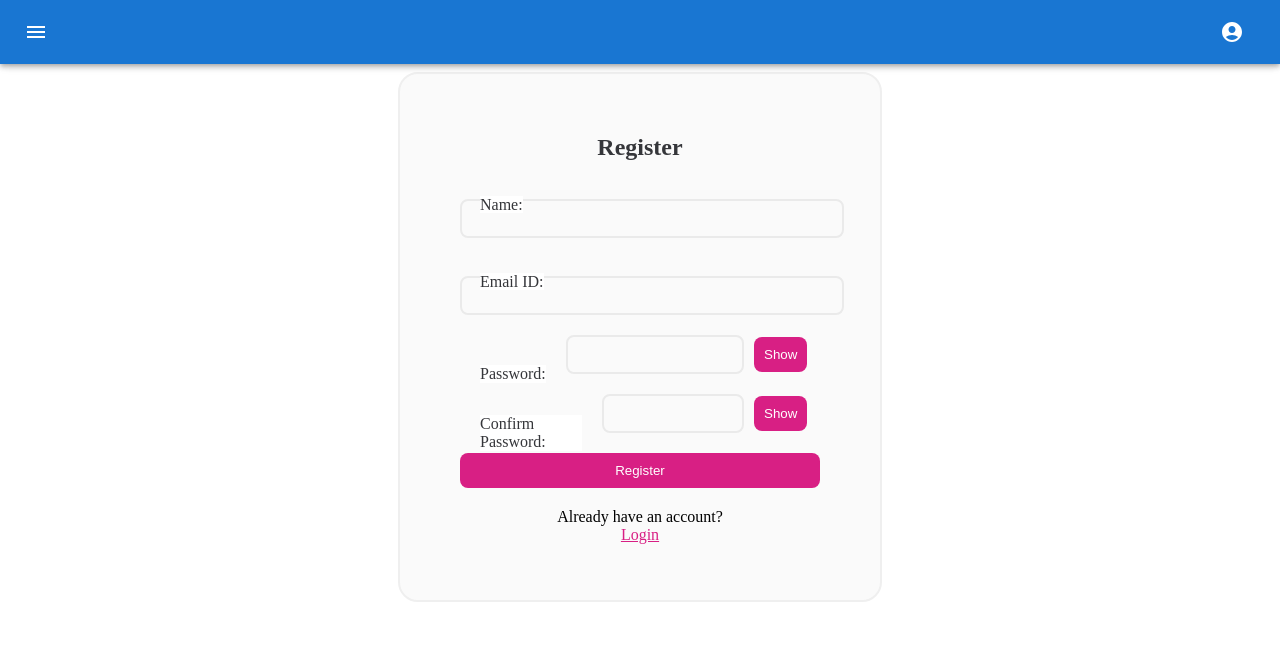
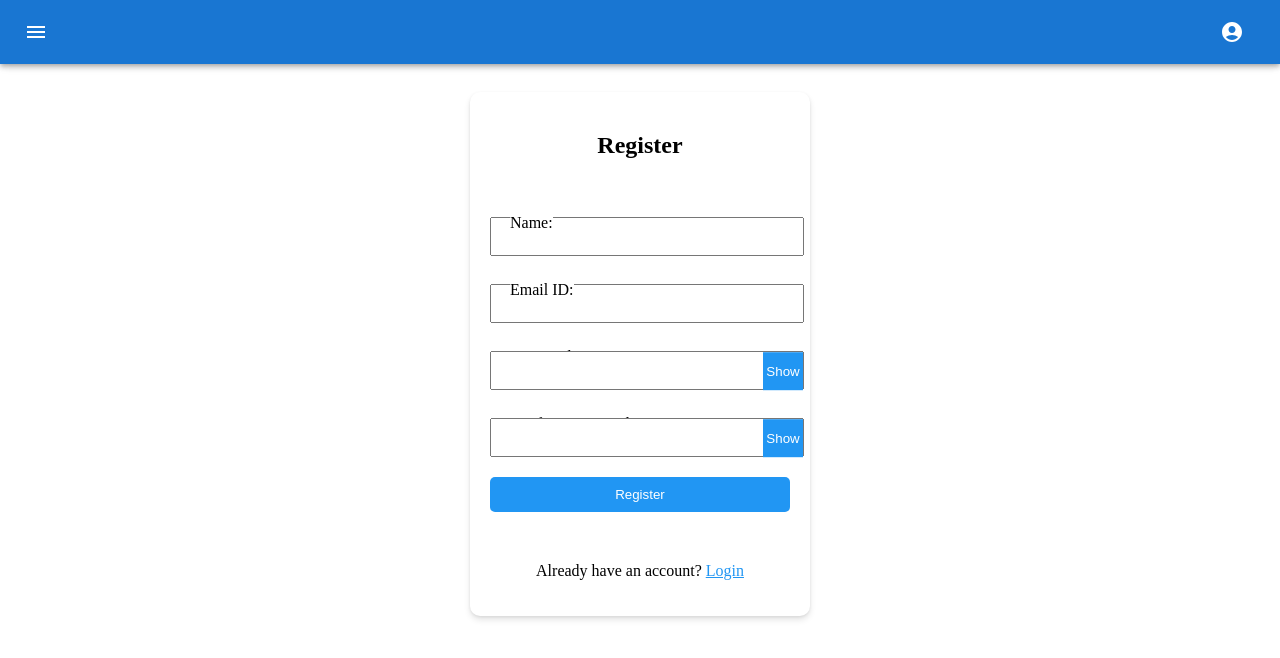
Before and after one commit to Vaishali054/VTPFrontend, a React (Create React App) app: page /register in a window 1280 px wide. Shown: the top 658 px of the page. Built offline with nearby package versions, Linux system fonts and the light colour scheme.

Commit message:
made changes in login, register, history pages

```diff
--- a/src/views/History/history.jsx
+++ b/src/views/History/history.jsx
@@ -1,5 +1,6 @@
 import React, { useState, useEffect } from 'react';
 import { fetchTransactions } from '../../api/transaction';
+import TopNavBar from '../../components/TopNavbar/TopNavBar';
 
 const TransactionsPage = () => {
   const [transactions, setTransactions] = useState([]);
@@ -18,6 +19,8 @@ const TransactionsPage = () => {
   };
 
   return (
+    <>
+    <TopNavBar/>
     <div>
       <h2>Transactions</h2>
       <table>
@@ -43,6 +46,7 @@ const TransactionsPage = () => {
         </tbody>
       </table>
     </div>
+    </>
   );
 };
 
--- a/src/views/HomePage/homepage.css
+++ b/src/views/HomePage/homepage.css
@@ -29,12 +29,12 @@
   border: 2px solid #eaeaea;
   background: #fafafa;
   margin-bottom: 20px;
-    width: 100%; /* Ensure input fields take up full width */
+  width: 100%;
 }
 
 .login-container button {
-    background: #d81f84;
-    color: #fff;
+  color: #ffffff;
+  background: #2196f3;
   padding: 10px;
   border: none;
   border-radius: 8px;
@@ -43,16 +43,29 @@
 }
 
 .login-container button:hover {
-    background-color: #b7176d;
+  background-color: #1976d2;
+}
+
+.login-container button[type="button"] {
+  position: right;
+  top: 0%;
+  transform: translateY(-67%);
+  right: 5px;
+  height: 80%;
+  padding: 5px 10px;
+  background-color: #2196f3;
+  color: #ffffff;
+  border: none;
+  cursor: pointer;
 }
 
 .login-container p {
   text-align: center;
-    margin-top: 20px; /* Add margin to create space between login and register link */
+  margin-top: 20px;
 }
 
 .login-container a {
-    color: #d81f84;
-    text-align: center; /* Center the "Register" link */
-    display: block; /* Ensure the link takes up the full width of the container */
+  color: #2196f3;
+  text-align: center;
+  display: block;
 }
--- a/src/views/HomePage/homepage.jsx
+++ b/src/views/HomePage/homepage.jsx
@@ -7,6 +7,7 @@ import { handleLogin } from '../../api/loginauth';
 export default function Login() {
   const [email, setEmail] = useState('');
   const [password, setPassword] = useState('');
+  const [showPassword, setShowPassword] = useState(false);
 
   const handleSubmit = async (event) => {
     event.preventDefault();
@@ -25,10 +26,13 @@ export default function Login() {
     }
   };
 
+  const togglePasswordVisibility = () => {
+    setShowPassword(!showPassword);
+  };
 
   return (
     <>
-       <TopNavBar />
+      <TopNavBar />
       <div className="login-container">
         <h2>Login</h2>
         <form onSubmit={handleSubmit}>
@@ -44,11 +48,14 @@ export default function Login() {
           <div>
             <label>Password:</label>
             <input
-              type="password"
+              type={showPassword ? 'text' : 'password'}
               value={password}
               onChange={(e) => setPassword(e.target.value)}
               required
             />
+            <button type="button" onClick={togglePasswordVisibility}>
+              {showPassword ? 'Hide' : 'Show'}
+            </button>
           </div>
           <button type="submit">Login</button>
         </form>
--- a/src/views/Register/register.css
+++ b/src/views/Register/register.css
@@ -1,89 +1,94 @@
 .register-container {
-  width: 400px;
-  margin: 0 auto;
-  padding: 40px;
-  border-radius: 20px;
-  border: 2px solid #efefef;
-  background: #fafafa;
+  display: flex;
+  flex-direction: column;
+  align-items: center;
+  justify-content: center;
+  height: auto;
+  width: calc(100% - 40px);
+  max-width: 300px;
+  padding: 20px;
+  border-radius: 10px;
+  background-color: #ffffff;
+  box-shadow: 0 4px 6px rgba(0, 0, 0, 0.1), 0 1px 3px rgba(0, 0, 0, 0.08);
+  margin: 20px auto 0;
 }
 
 .register-container h2 {
-  text-align: center;
   margin-bottom: 20px;
-  color: #35363a;
 }
 
 .register-container form {
-  display: flex;
-  flex-direction: column;
+  width: 100%;
 }
 
-.register-container label {
-  margin-bottom: 10px;
-  color: #35363a;
+.register-container .name-label,
+.register-container .email-label {
+  margin-bottom: 5px;
+  color: #000000;
 }
 
-.register-container input {
-  padding: 10px;
-  border-radius: 8px;
-  border: 2px solid #eaeaea;
-  background: #fafafa;
-  margin-bottom: 20px;
-  width: 100%; /* Ensure input fields take up full width */
+.register-container .password-label,
+.register-container .confirm-password-label {
+  margin-bottom: 5px;
+  color: #000000;
+  font-weight: bold; /* Make the password labels bold */
 }
 
+.register-container input,
 .register-container button {
-  background: #d81f84;
-  color: #fff;
+  width: calc(100% - 10px);
   padding: 10px;
-  border: none;
-  border-radius: 8px;
-  cursor: pointer;
+  margin-bottom: 10px;
 }
 
-.register-container button:hover {
-  background-color: #b7176d;
+.password-input-container,
+.confirm-password {
+  position: relative;
 }
 
-.register-container p {
-  text-align: center;
-  margin-top: 20px; /* Add margin to create space between register and login link */
+.password-input-container button,
+.confirm-password button {
+  position: absolute;
+  top: 50%;
+  right: -13px;
+  transform: translateY(-60%);
+  height: 38px;
+  width: 40px;
+  padding: 0;
+  background-color: #2196f3;
+  color: #ffffff;
+  border: none;
+  cursor: pointer;
+  display: flex;
+  align-items: center;
+  justify-content: center;
 }
 
-.register-container a {
-  color: #d81f84;
-  text-align: center; /* Center the "Login" link */
-  display: block; /* Ensure the link takes up the full width of the container */
+.password-input-container button:hover,
+.confirm-password button:hover {
+  background-color: #1976d2;
 }
 
-.password-input,
-.confirm-password {
-  display: flex;
-  align-items: center;
+button[type="submit"] {
+  width: 100%;
+  padding: 10px;
+  margin-top: 10px;
+  background-color: #2196f3;
+  color: #ffffff;
+  border: none;
+  cursor: pointer;
+  border-radius: 5px;
 }
 
-.password-input input,
-.confirm-password input {
-  padding: 10px;
-  border-radius: 8px;
-  border: 2px solid #eaeaea;
-  background: #fafafa;
-  margin-bottom: 20px;
-  width: calc(100% - 100px); /* Adjusted width to accommodate button */
+button[type="submit"]:hover {
+  background-color: #1976d2;
 }
 
-.password-input button,
-.confirm-password button {
-  background: #d81f84;
-  color: #fff;
-  padding: 10px;
-  border: none;
-  border-radius: 8px;
-  cursor: pointer;
-  margin-left: 10px; /* Adjusted margin to create space between input field and button */
+p {
+  margin-top: 20px;
+  text-align: center;
 }
 
-.password-input button:hover,
-.confirm-password button:hover {
-  background-color: #b7176d;
+p a {
+  color: #2196f3;
 }
```
Also changed, not shown: src/views/History/history.css (+30 -0 lines). Lines whose indentation alone changed are shown as unchanged.
